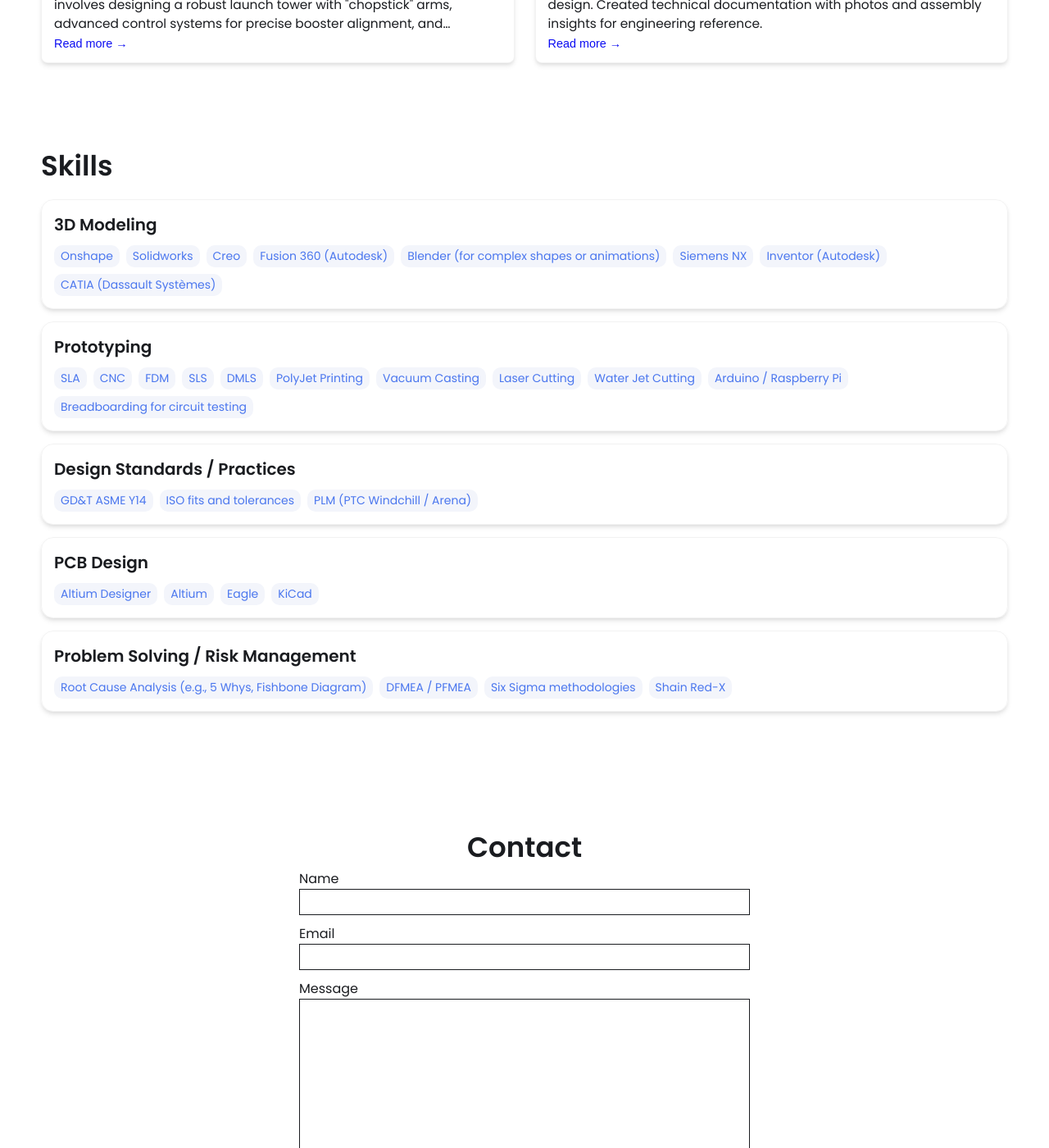
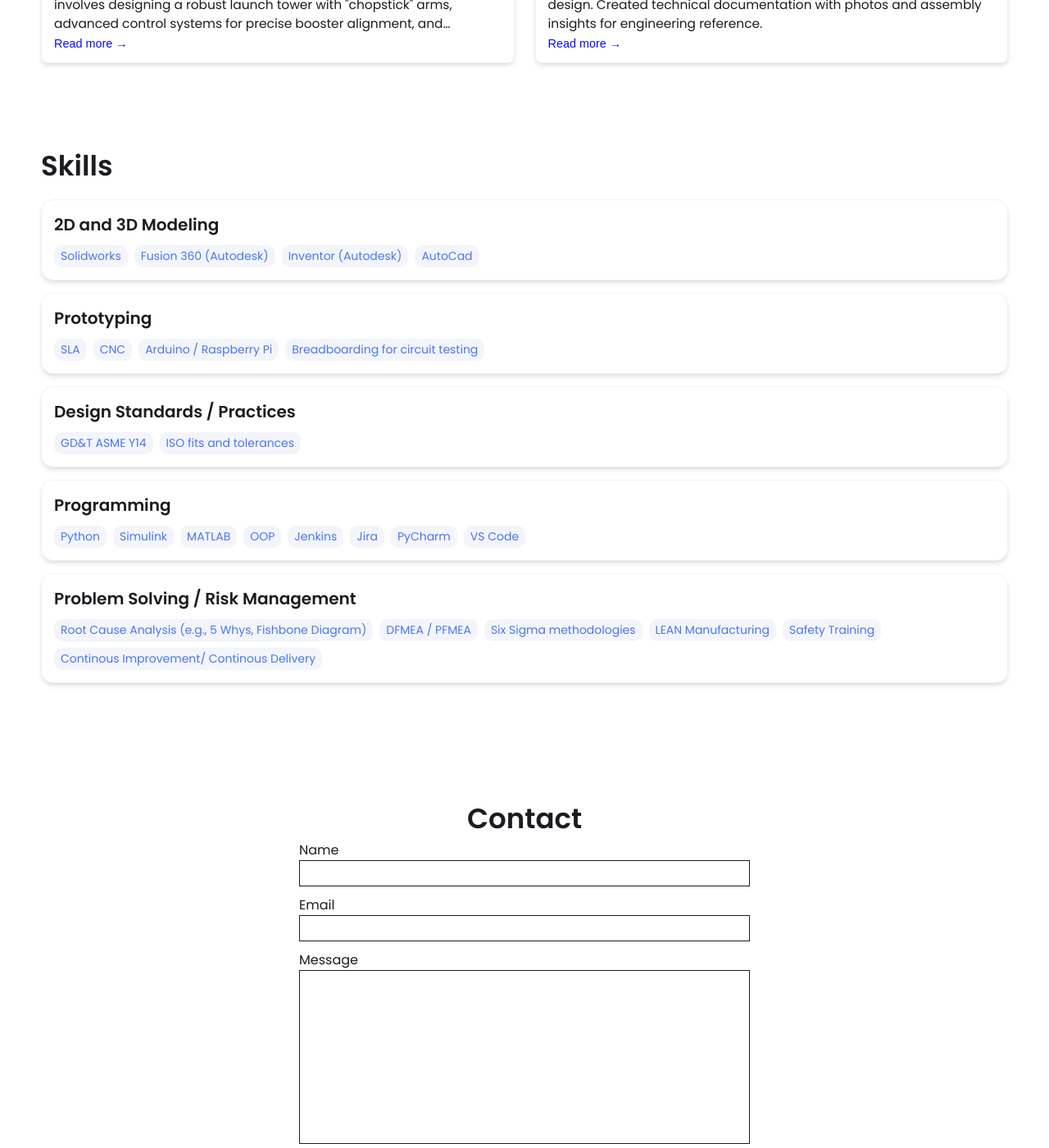
Before and after one commit to nhannguyen20100/nhannguyen20100.github.io, a Jekyll site: the page built from index.html, in a window 1280 px wide and 1400 px high, scrolled down 1449 px. Shown: the whole window at 82% size. Built offline with Jekyll 4.4.1, drawn with Linux system fonts in a browser that asks for light colours.

Commit message:
Update _config.yml

```diff
--- a/_config.yml
+++ b/_config.yml
@@ -45,46 +45,43 @@ external-links:    # input only your own url slug. The icons with missing entrie
 
 # Skills Section - Add the list of your Skills by categories/tools. The indentation for each level needs to be precise.
 skills:
-  - category: 3D Modeling
+  - category: 2D and 3D Modeling
     tools:
-    - Onshape
     - Solidworks
-    - Creo
     - Fusion 360 (Autodesk)
-    - Blender (for complex shapes or animations)
-    - Siemens NX
     - Inventor (Autodesk)
-    - CATIA (Dassault Systèmes)
+    - AutoCad
+
   - category: Prototyping
     tools:
     - SLA
     - CNC
-    - FDM
-    - SLS
-    - DMLS
-    - PolyJet Printing
-    - Vacuum Casting
-    - Laser Cutting
-    - Water Jet Cutting
     - Arduino / Raspberry Pi
     - Breadboarding for circuit testing
   - category: Design Standards / Practices
     tools:
     - GD&T ASME Y14
     - ISO fits and tolerances
-    - PLM (PTC Windchill / Arena)
-  - category: PCB Design
+
+  - category: Programming
     tools:
-    - Altium Designer
-    - Altium
-    - Eagle
-    - KiCad
+    - Python
+    - Simulink
+    - MATLAB
+    - OOP
+    - Jenkins
+    - Jira
+    - PyCharm
+    - VS Code
+
   - category: Problem Solving / Risk Management
     tools:
     - Root Cause Analysis (e.g., 5 Whys, Fishbone Diagram)
     - DFMEA / PFMEA
     - Six Sigma methodologies
-    - Shain Red-X
+    - LEAN Manufacturing
+    - Safety Training
+    - Continous Improvement/ Continous Delivery
 
 
 # Contact Form Setup. Setup an account and copy over the key. When someone fills out the form, it will be received in your email.
```
